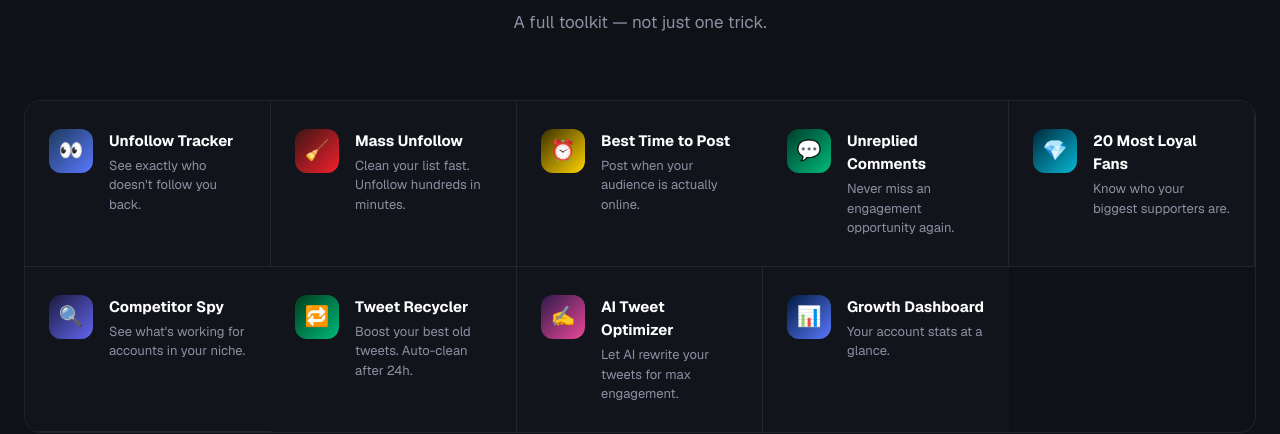
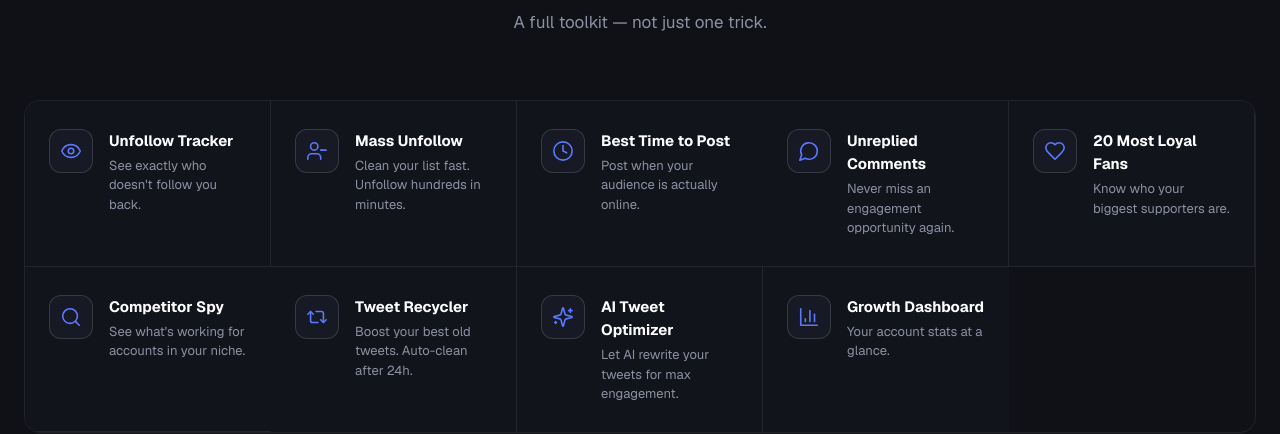
Before and after one commit to Wdustin1/xgrowthnow, a website: page public/index.html in a window 1280 px wide. Shown: the part 2884-3318 px from the top of the page. Drawn offline with nearby package versions, Linux system fonts and the light colour scheme.

Commit message:
Replace emoji tool icons with Lucide SVGs and unified accent treatment

```diff
--- a/public/index.html
+++ b/public/index.html
@@ -830,10 +830,14 @@
     }
     .tool-card:hover {
       transform: translateY(-4px);
-      box-shadow: 0 12px 40px rgba(29,155,240,0.12), 0 0 0 1px rgba(29,155,240,0.2);
-      border-color: rgba(29,155,240,0.3);
+      box-shadow: 0 12px 40px rgba(90,120,255,0.12), 0 0 0 1px rgba(90,120,255,0.2);
+      border-color: rgba(90,120,255,0.3);
     }
     .tool-card:hover .tool-arrow { opacity: 1; }
+    .tool-card:hover .tool-icon-wrap {
+      border-color: rgba(90,120,255,0.35);
+      background: rgba(90,120,255,0.12);
+    }
     /* Remove right border on last column */
     .tool-card:nth-child(3n) { border-right: none; }
     /* Remove bottom border on last row */
@@ -845,18 +849,17 @@
       display: flex;
       align-items: center;
       justify-content: center;
-      font-size: 20px;
       flex-shrink: 0;
-    }
-    .icon-tracker { background: linear-gradient(135deg,#1d3a5c,var(--accent)); }
-    .icon-unfollow { background: linear-gradient(135deg,#3d1515,#f4212e); }
-    .icon-time { background: linear-gradient(135deg,#3d3000,#ffd400); }
-    .icon-unreplied { background: linear-gradient(135deg,#003d2a,#00ba7c); }
-    .icon-loyal { background: linear-gradient(135deg,#002a3d,#06b6d4); }
-    .icon-spy { background: linear-gradient(135deg,#1a1a3d,#6366f1); }
-    .icon-recycler { background: linear-gradient(135deg,#003d1a,#00ba7c); }
-    .icon-ai { background: linear-gradient(135deg,#2d1a4a,#ec4899); }
-    .icon-dashboard { background: linear-gradient(135deg,#001a3d,var(--accent)); }
+      background: var(--card-hi);
+      border: 1px solid var(--border-hi);
+      color: var(--accent);
+      transition: background 0.2s ease, border-color 0.2s ease;
+    }
+    .tool-icon-wrap svg {
+      width: 22px;
+      height: 22px;
+      stroke-width: 1.75;
+    }
     .tool-info { flex: 1; }
     .tool-name {
       font-size: 15px;
@@ -1384,7 +1387,7 @@
     </div>
     <div class="tools-grid">
       <a href="/followers" class="tool-card fade-in">
-        <div class="tool-icon-wrap icon-tracker">👀</div>
+        <div class="tool-icon-wrap"><svg viewBox="0 0 24 24" fill="none" stroke="currentColor" stroke-linecap="round" stroke-linejoin="round"><path d="M2.062 12.348a1 1 0 0 1 0-.696 10.75 10.75 0 0 1 19.876 0 1 1 0 0 1 0 .696 10.75 10.75 0 0 1-19.876 0"/><circle cx="12" cy="12" r="3"/></svg></div>
         <div class="tool-info">
           <div class="tool-name">Unfollow Tracker</div>
           <div class="tool-desc">See exactly who doesn't follow you back.</div>
@@ -1392,7 +1395,7 @@
         <span class="tool-arrow">→</span>
       </a>
       <a href="/unfollow" class="tool-card fade-in">
-        <div class="tool-icon-wrap icon-unfollow">🧹</div>
+        <div class="tool-icon-wrap"><svg viewBox="0 0 24 24" fill="none" stroke="currentColor" stroke-linecap="round" stroke-linejoin="round"><path d="M16 21v-2a4 4 0 0 0-4-4H6a4 4 0 0 0-4 4v2"/><circle cx="9" cy="7" r="4"/><line x1="22" x2="16" y1="11" y2="11"/></svg></div>
         <div class="tool-info">
           <div class="tool-name">Mass Unfollow</div>
           <div class="tool-desc">Clean your list fast. Unfollow hundreds in minutes.</div>
@@ -1400,7 +1403,7 @@
         <span class="tool-arrow">→</span>
       </a>
       <a href="/best-time" class="tool-card fade-in">
-        <div class="tool-icon-wrap icon-time">⏰</div>
+        <div class="tool-icon-wrap"><svg viewBox="0 0 24 24" fill="none" stroke="currentColor" stroke-linecap="round" stroke-linejoin="round"><circle cx="12" cy="12" r="10"/><polyline points="12 6 12 12 16 14"/></svg></div>
         <div class="tool-info">
           <div class="tool-name">Best Time to Post</div>
           <div class="tool-desc">Post when your audience is actually online.</div>
@@ -1408,7 +1411,7 @@
         <span class="tool-arrow">→</span>
       </a>
       <a href="/unreplied" class="tool-card fade-in">
-        <div class="tool-icon-wrap icon-unreplied">💬</div>
+        <div class="tool-icon-wrap"><svg viewBox="0 0 24 24" fill="none" stroke="currentColor" stroke-linecap="round" stroke-linejoin="round"><path d="M7.9 20A9 9 0 1 0 4 16.1L2 22Z"/></svg></div>
         <div class="tool-info">
           <div class="tool-name">Unreplied Comments</div>
           <div class="tool-desc">Never miss an engagement opportunity again.</div>
@@ -1416,7 +1419,7 @@
         <span class="tool-arrow">→</span>
       </a>
       <a href="/loyal-fans" class="tool-card fade-in">
-        <div class="tool-icon-wrap icon-loyal">💎</div>
+        <div class="tool-icon-wrap"><svg viewBox="0 0 24 24" fill="none" stroke="currentColor" stroke-linecap="round" stroke-linejoin="round"><path d="M19 14c1.49-1.46 3-3.21 3-5.5A5.5 5.5 0 0 0 16.5 3c-1.76 0-3 .5-4.5 2-1.5-1.5-2.74-2-4.5-2A5.5 5.5 0 0 0 2 8.5c0 2.3 1.5 4.05 3 5.5l7 7Z"/></svg></div>
         <div class="tool-info">
           <div class="tool-name">20 Most Loyal Fans</div>
           <div class="tool-desc">Know who your biggest supporters are.</div>
@@ -1424,7 +1427,7 @@
         <span class="tool-arrow">→</span>
       </a>
       <a href="/competitor-spy" class="tool-card fade-in">
-        <div class="tool-icon-wrap icon-spy">🔍</div>
+        <div class="tool-icon-wrap"><svg viewBox="0 0 24 24" fill="none" stroke="currentColor" stroke-linecap="round" stroke-linejoin="round"><circle cx="11" cy="11" r="8"/><path d="m21 21-4.3-4.3"/></svg></div>
         <div class="tool-info">
           <div class="tool-name">Competitor Spy</div>
           <div class="tool-desc">See what's working for accounts in your niche.</div>
@@ -1432,7 +1435,7 @@
         <span class="tool-arrow">→</span>
       </a>
       <a href="/viral-reposter" class="tool-card fade-in">
-        <div class="tool-icon-wrap icon-recycler">🔁</div>
+        <div class="tool-icon-wrap"><svg viewBox="0 0 24 24" fill="none" stroke="currentColor" stroke-linecap="round" stroke-linejoin="round"><path d="m2 9 3-3 3 3"/><path d="M13 18H7a2 2 0 0 1-2-2V6"/><path d="m22 15-3 3-3-3"/><path d="M11 6h6a2 2 0 0 1 2 2v10"/></svg></div>
         <div class="tool-info">
           <div class="tool-name">Tweet Recycler</div>
           <div class="tool-desc">Boost your best old tweets. Auto-clean after 24h.</div>
@@ -1440,7 +1443,7 @@
         <span class="tool-arrow">→</span>
       </a>
       <a href="/tweet-optimizer" class="tool-card fade-in">
-        <div class="tool-icon-wrap icon-ai">✍️</div>
+        <div class="tool-icon-wrap"><svg viewBox="0 0 24 24" fill="none" stroke="currentColor" stroke-linecap="round" stroke-linejoin="round"><path d="M9.937 15.5A2 2 0 0 0 8.5 14.063l-6.135-1.582a.5.5 0 0 1 0-.962L8.5 9.936A2 2 0 0 0 9.937 8.5l1.582-6.135a.5.5 0 0 1 .963 0L14.063 8.5A2 2 0 0 0 15.5 9.937l6.135 1.582a.5.5 0 0 1 0 .962L15.5 14.063a2 2 0 0 0-1.437 1.437l-1.582 6.135a.5.5 0 0 1-.963 0z"/><path d="M20 3v4"/><path d="M22 5h-4"/><path d="M4 17v2"/><path d="M5 18H3"/></svg></div>
         <div class="tool-info">
           <div class="tool-name">AI Tweet Optimizer</div>
           <div class="tool-desc">Let AI rewrite your tweets for max engagement.</div>
@@ -1448,7 +1451,7 @@
         <span class="tool-arrow">→</span>
       </a>
       <a href="/dashboard" class="tool-card fade-in">
-        <div class="tool-icon-wrap icon-dashboard">📊</div>
+        <div class="tool-icon-wrap"><svg viewBox="0 0 24 24" fill="none" stroke="currentColor" stroke-linecap="round" stroke-linejoin="round"><path d="M3 3v18h18"/><path d="M18 17V9"/><path d="M13 17V5"/><path d="M8 17v-3"/></svg></div>
         <div class="tool-info">
           <div class="tool-name">Growth Dashboard</div>
           <div class="tool-desc">Your account stats at a glance.</div>
```
